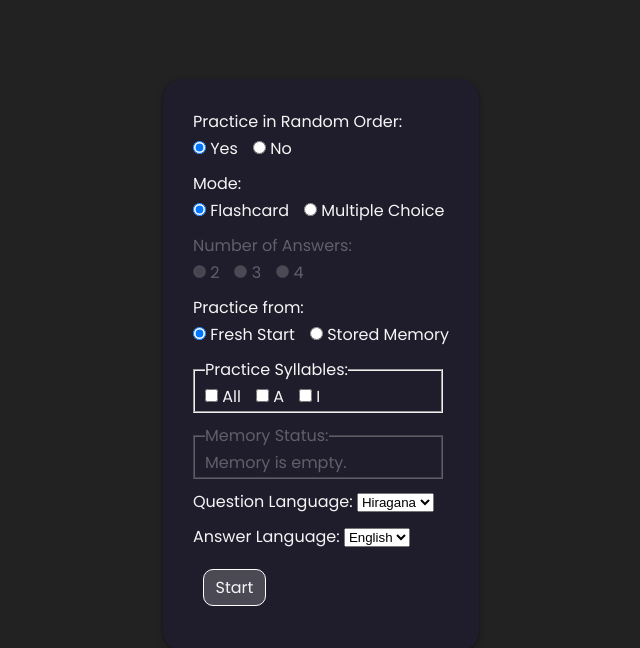
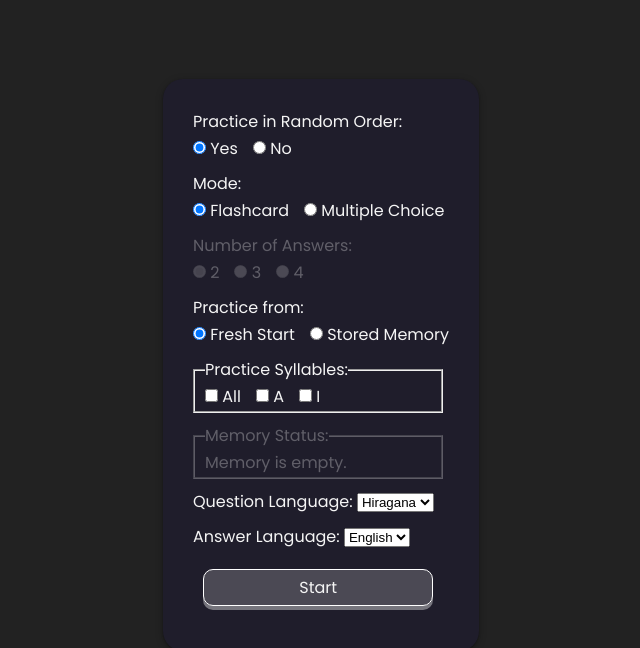
Before and after one commit to MgHt00/JLPT, a plain HTML site: page N5/vocab/n5-vacab.html in a window 1280 px wide. Shown: the whole page, without its empty margins (319-959 px from the left). Drawn offline with Linux system fonts and the light colour scheme.

Commit message:
style: setting btn

```diff
--- a/N5/vocab/assets/css/ui.css
+++ b/N5/vocab/assets/css/ui.css
@@ -69,3 +69,11 @@
 #settings-repractice #fieldset-repractice {
   flex-direction: column;
 }
+
+[class$="setting-btn"] {
+  box-shadow: 0px 4px 0px rgba(255, 255, 255, 0.39);
+}
+
+#settings-form-submit-btn {
+  width: 100%;
+}
```
